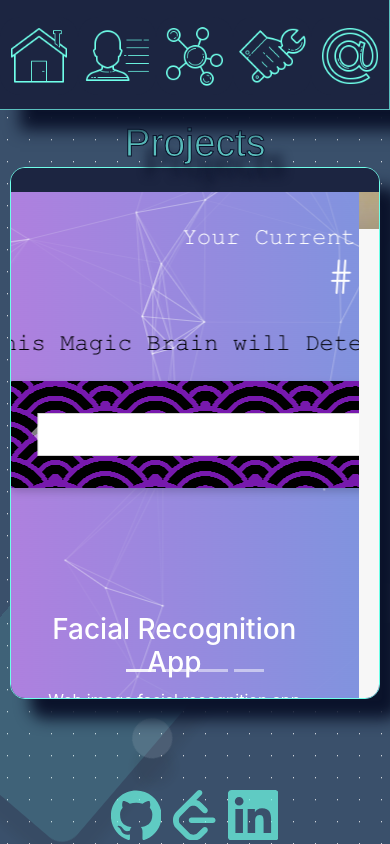
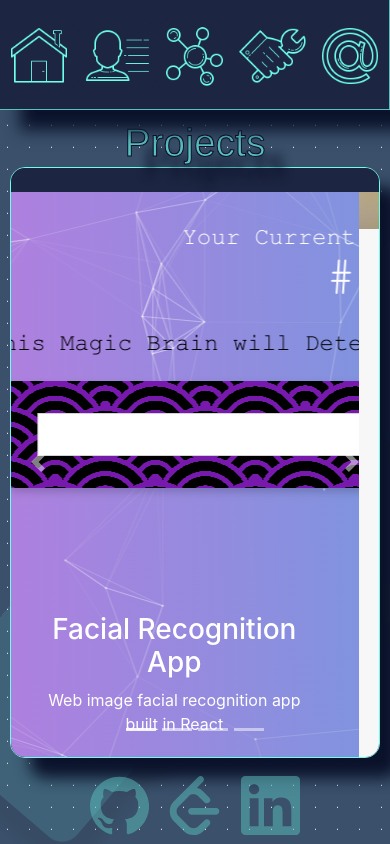
Before and after one commit to lukesaylor/DevPortfolioV2, a React (Create React App) app: page /#/Projects in a window 390 px wide. Built offline with nearby package versions, Linux system fonts and the light colour scheme.

Commit message:
Mobile tweaks

```diff
--- a/public/index.html
+++ b/public/index.html
@@ -17,6 +17,12 @@
       user's mobile device or desktop. See https://developers.google.com/web/fundamentals/web-app-manifest/
     -->
     <link rel="manifest" href="%PUBLIC_URL%/manifest.json" />
+    <link
+  rel="stylesheet"
+  href="https://maxcdn.bootstrapcdn.com/bootstrap/4.4.1/css/bootstrap.min.css"
+  integrity="sha384-Vkoo8x4CGsO3+Hhxv8T/Q5PaXtkKtu6ug5TOeNV6gBiFeWPGFN9MuhOf23Q9Ifjh"
+  crossorigin="anonymous"
+/>
     <!--
       Notice the use of %PUBLIC_URL% in the tags above.
       It will be replaced with the URL of the `public` folder during the build.
--- a/src/App.js
+++ b/src/App.js
@@ -12,6 +12,7 @@ import Skills from './components/Skills/Skills';
 import Projects from './components/Projects/Projects'
 import Contact from './components/Contact/Contact'
 import BackgroundAnimation from './components/Animations/BackgroundAnimation';
+import SocialMediaLinks from './components/SocialMediaLinks/SocialMediaLinks';
 
 
 function App() {
@@ -19,6 +20,7 @@ function App() {
     <div className="App">
      <Router>
         <Navigation/>
+        <SocialMediaLinks/>
         <BackgroundAnimation/>
       <Switch>
         <Route path="/" exact strict>
--- a/src/components/About/About.css
+++ b/src/components/About/About.css
@@ -1,6 +1,6 @@
 .Aboutcontainer {
     width: 91%;
-    padding-left: 9vw;
+    margin-left: 9vw;
     display: flex;
     flex-direction: column;
     align-items: center;
@@ -56,8 +56,8 @@
 
 .AboutContent {
     box-sizing: border-box;
-    width: 75%;
-    height: 70vh;
+    width: 90%;
+    height: 80vh;
     overflow: scroll;
     border: 1px solid #6FFFE9;
     background-color: #1C2541;
@@ -111,14 +111,14 @@
     }
     .Aboutcontainer {
         width: 100%;
-        padding-left: 0vw;
+        margin-left: 0vw;
 
 
     }
     .AboutContent {
         width: 95%;
         color: #5BC0BE;
-        height: 63vh;
+        height: 70vh;
         animation:none;
 
 
--- a/src/components/Contact/Contact.css
+++ b/src/components/Contact/Contact.css
@@ -1,6 +1,6 @@
 .Contactcontainer {
     width: 91%;
-    padding-left: 9vw;
+    margin-left: 9vw;
     display: flex;
     flex-direction: column;
     align-items: center;
@@ -43,8 +43,8 @@
 
 .Contactform {
     box-sizing: border-box;
-    width: 75%;
-    height: 70vh;
+    width: 90%;
+    height: 80vh;
     padding: 0%;
     border: 1px solid #6FFFE9;
     background-color: #1C2541;
@@ -53,6 +53,7 @@
     animation: contentrollin 1s forwards;
     display: flex;
     flex-direction: column;
+    justify-content: center;
     overflow: scroll;
     align-items: center;
     font-family: Arimo;
@@ -76,13 +77,14 @@
     }
     .Contactcontainer {
         width: 100%;
-        padding-left: 0vw;
+        margin-left: 0vw;
     }
     .Contactform {
 
         width: 95%;
         color: #5BC0BE;
-        height: 63vh;
+        justify-content: start;
+        height: 70vh;
         animation:none;
         font-size: 2vh;
     }
--- a/src/components/Contact/Contact.js
+++ b/src/components/Contact/Contact.js
@@ -4,7 +4,9 @@ import axios from 'axios';
 import Container from 'react-bootstrap/Container';
 import Button from 'react-bootstrap/Button';
 import Row from 'react-bootstrap/Row';
-import Col from 'react-bootstrap/Row';
+import Col from 'react-bootstrap/Col';
+import Mailicon from '../../Assets/Mailicon.png';
+import Phoneicon from '../../Assets/Phoneicon.png';
 
 
 
@@ -42,12 +44,18 @@ class Contact extends React.Component {
         return(
             <div className="Contactcontainer">
                 <h1 className="Contactheader">Contact</h1>
-                <Container  className="Contactform" onSubmit={this.handleSubmit.bind(this)} method="POST">
-                    <Container fluid className="mx-auto">
+                <div className="Contactform" onSubmit={this.handleSubmit.bind(this)} method="POST">
+                    <Container  className="mx-auto mt-2">
                         <Container>
-                            <Row className="justify-content-between">
-                              <Col><p>Email: Lsaylor@email.com</p></Col>
-                              <Col><p>Phone: 1-302-339-2012</p></Col>
+                            <Row className="justify-content-center">
+                              <Col md={4} className="d-flex justify-content-center">
+                                <img className="w-30" src={Mailicon} alt="Email"/>
+                                <p className="">Lsaylor@email.com</p>
+                              </Col>
+                              <Col md={{ span: 4, offset: 4 }} className="d-flex justify-content-center">
+                                <img className="w-30" src={Phoneicon} alt="Phone"/>
+                                <p>302-339-2012</p>
+                              </Col>
                             </Row>
                         </Container>
                         <div className="Contactform-inputs">
@@ -61,12 +69,14 @@ class Contact extends React.Component {
                             </div>
                         </div>
                     </Container>
-                    <Container fluid className="pt-3">
-
-                        <textarea className="form-control" rows="12" value={this.state.message} onChange={this.onMessageChange.bind(this)} />
+                    <Container  className="pb-2">
+                        <label>Message:</label>
+                        <textarea className="form-control" rows="8" value={this.state.message} onChange={this.onMessageChange.bind(this)} />
                     </Container>
-                    <Button type="submit" className="Submitbutton">Submit</Button>
-                </Container>
+                    <Container  className="d-flex justify-content-end">
+                      <Button type="submit" className="Submitbutton">Submit</Button>
+                    </Container>
+                </div>
             </div>
         );
         }
--- a/src/components/Navigation/Navigation.css
+++ b/src/components/Navigation/Navigation.css
@@ -79,24 +79,7 @@
 
 
 
-.Sociallinks {
-    position: absolute;
-    bottom: 2%;
-    width: 100%;
-    text-align: center;
 
-
-}
-
-.Socialicon  {
-    fill: #6FFFE9;
-    height: auto;
-    width: 30%;
-    padding: 1%;
-    opacity: .5;
-
-
-}
 
 
 
@@ -143,20 +126,5 @@
 
 
 
-    .Sociallinks {
-        position: fixed;
-        bottom: 0;
-        width: 100%;
-        text-align: center;
 
-    }
-
-    .Socialicon  {
-        fill: #6FFFE9;
-        opacity: .7;
-        height: auto;
-        width: 15%;
-        padding: 1%;
-
-    }
 }
--- a/src/components/Navigation/Navigation.js
+++ b/src/components/Navigation/Navigation.js
@@ -6,9 +6,7 @@ import skillsicon from '../../Assets/skills.png';
 import aboutmeicon from '../../Assets/aboutme.png';
 import projectsicon from '../../Assets/projects.png';
 import contacticon from '../../Assets/contact.png';
-import {ReactComponent as Githublogo} from '../../Assets/github.svg';
-import {ReactComponent as Leetcodelogo} from '../../Assets/leetcode.svg';
-import {ReactComponent as Linkedinlogo} from '../../Assets/linkedin.svg';
+
 import Navbutton from '../Navigation/Navbutton';
 import {Link} from 'react-router-dom';
 
@@ -36,20 +34,6 @@ const Navigation = () => (
                 <Navbutton image={contacticon} alt="Contact" title="Contact"/>
             </Link>
          </navbuttons>
-
-         <sociallinks className="Sociallinks">
-            <a target="blank" href="https://github.com/lukesaylor">
-                <Githublogo className="Socialicon"/>
-            </a>
-            <a target="blank" href="https://leetcode.com/bigpancake/">
-                <Leetcodelogo className="Socialicon"/>
-            </a>
-            <a target="blank" href="http://www.linkedin.com">
-                <Linkedinlogo className="Socialicon"/>
-            </a>
-         </sociallinks>
-
-
     </div>
 )
 
--- a/src/components/Projects/Projects.css
+++ b/src/components/Projects/Projects.css
@@ -1,6 +1,6 @@
 .Projectscontainer {
     width: 91%;
-    padding-left: 9vw;
+    margin-left: 9vw;
     display: flex;
     flex-direction: column;
     align-items: center;
@@ -44,8 +44,8 @@
 
 .ProjectsContent {
     box-sizing: border-box;
-    width: 75%;
-    height: 70vh;
+    width: 90%;
+    height: 80vh;
     overflow: scroll;
     border: 1px solid #6FFFE9;
     background-color: #1C2541;
@@ -72,13 +72,13 @@
     }
     .Projectscontainer {
         width: 100%;
-        padding-left: 0vw;
+        margin-left: 0vw;
 
     }
     .ProjectsContent {
         width: 95%;
         color: #5BC0BE;
-        height: 63vh;
+        height: 70vh;
         animation:none;
 
 
--- a/src/components/Skills/Skills.css
+++ b/src/components/Skills/Skills.css
@@ -1,6 +1,6 @@
 .Skillscontainer {
     width: 91%;
-    padding-left: 9vw;
+    margin-left: 9vw;
     display: flex;
     flex-direction: column;
     align-items: center;
@@ -49,8 +49,8 @@
 }
 .SkillsContent {
     box-sizing: border-box;
-    width: 75%;
-    height: 70vh;
+    width: 90%;
+    height: 80vh;
     overflow: scroll;
     border: 1px solid #6FFFE9;
     background-color: #1C2541;
@@ -105,13 +105,13 @@
     .SkillsContent {
         width: 95%;
         color: #5BC0BE;
-        height: 63vh;
+        height: 70vh;
         animation:none;
 
     }
 
     .Skillscontainer {
         width: 100%;
-        padding-left: 0vw;
+        margin-left: 0vw;
     }
 }
--- /dev/null
+++ b/src/components/SocialMediaLinks/SocialMediaLinks.css
@@ -0,0 +1,26 @@
+.SocialMediaContainer {
+    display: flex;
+    justify-content: center;
+     position: fixed;
+     bottom: 0;
+     width: 100%;
+     padding-left: 9vw;
+     z-index: 100;
+
+}
+
+.SocialIcon {
+    height: 7vh;
+    margin: 0;
+    margin: 1vh;
+    fill:#5BC0BE;
+    opacity: .5;
+
+}
+
+@media (max-width: 1050px)  {
+    .SocialMediaContainer {
+        padding-left: 0;
+    }
+
+}
--- /dev/null
+++ b/src/components/SocialMediaLinks/SocialMediaLinks.js
@@ -0,0 +1,23 @@
+import React from 'react';
+import './SocialMediaLinks.css';
+import {ReactComponent as Githublogo} from '../../Assets/github.svg';
+import {ReactComponent as Leetcodelogo} from '../../Assets/leetcode.svg';
+import {ReactComponent as Linkedinlogo} from '../../Assets/linkedin.svg';
+
+const SocialMediaLinks = () => (
+    <div className="SocialMediaContainer">
+
+            <a target="blank" href="https://github.com/lukesaylor">
+                <Githublogo className="SocialIcon"/>
+            </a>
+            <a target="blank" href="https://leetcode.com/bigpancake/">
+                <Leetcodelogo className="SocialIcon"/>
+            </a>
+            <a target="blank" href="http://www.linkedin.com">
+                <Linkedinlogo className="SocialIcon"/>
+            </a>
+
+    </div>
+);
+
+export default SocialMediaLinks;
```
Also changed, not shown: src/Assets/Mailicon.png (added), src/Assets/Phoneicon.png (added).
